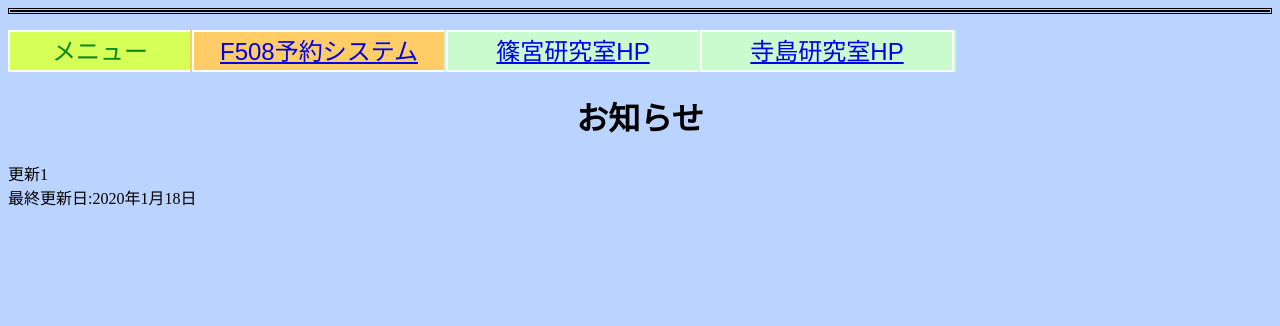
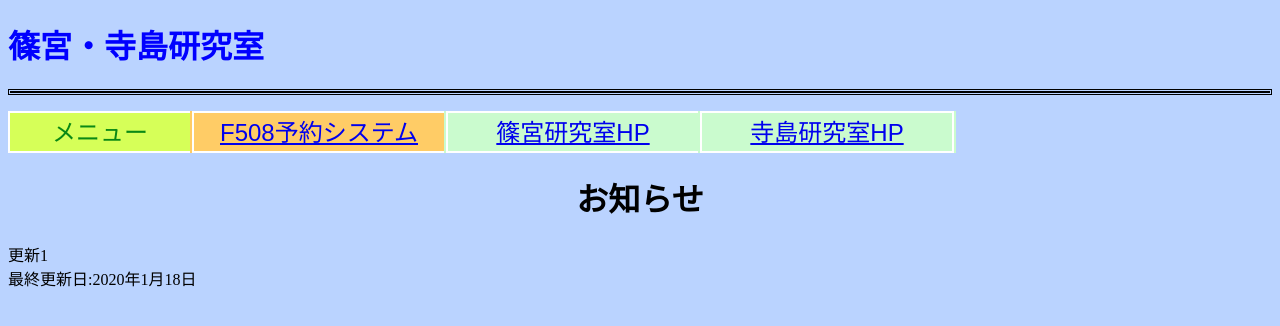
Before and after one commit to daikiyamada/f508_system, a PHP site: page / in a window 1280 px wide. Shown: the top 326 px of the page. Run offline with PHP 8.4, Linux system fonts and the light colour scheme.

Commit message:
0118commit

```diff
--- a/Homepage.css
+++ b/Homepage.css
@@ -9,9 +9,6 @@ body {
 ============================================*/
 h1#title1{
 	color:#0000ff;
-	margin-left:370px;
-	margin-bottom: 10px;
-
 }
 hr#cp_hr04 {
 	border-width: 3px;
--- a/index.html
+++ b/index.html
@@ -3,10 +3,11 @@
 <html xmlns="http://www.w3.org/1999/xhtml" xml="" lang="ja" lalng="ja" xml:lang="ja">
 <meta http-equiv="Content-Type" content="text/html; charset=utf-8" />
 <head>
-  <title>創価大学　篠宮・寺島研究室</title>
+  <title>創価大学　情報システム工学科　篠宮・寺島研究室</title>
 </head>
   <link rel="stylesheet" type="text/css" href="Homepage.css" />
 <body>
+<h1 id="title1">篠宮・寺島研究室</h1>
 <hr id="cp_hr04" />
 <ul id="menu">
 <li id="menu0">メニュー</li>
```
